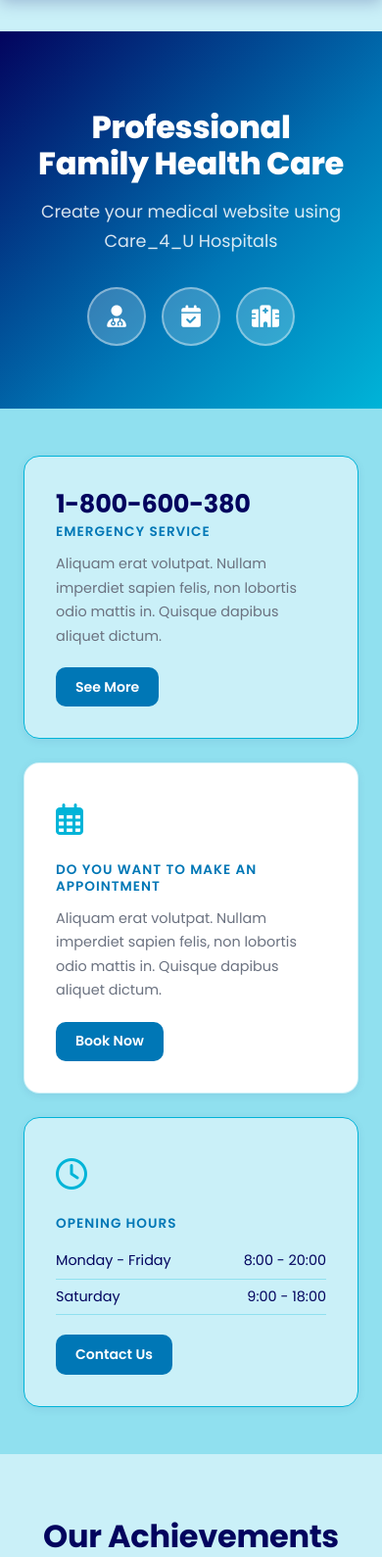
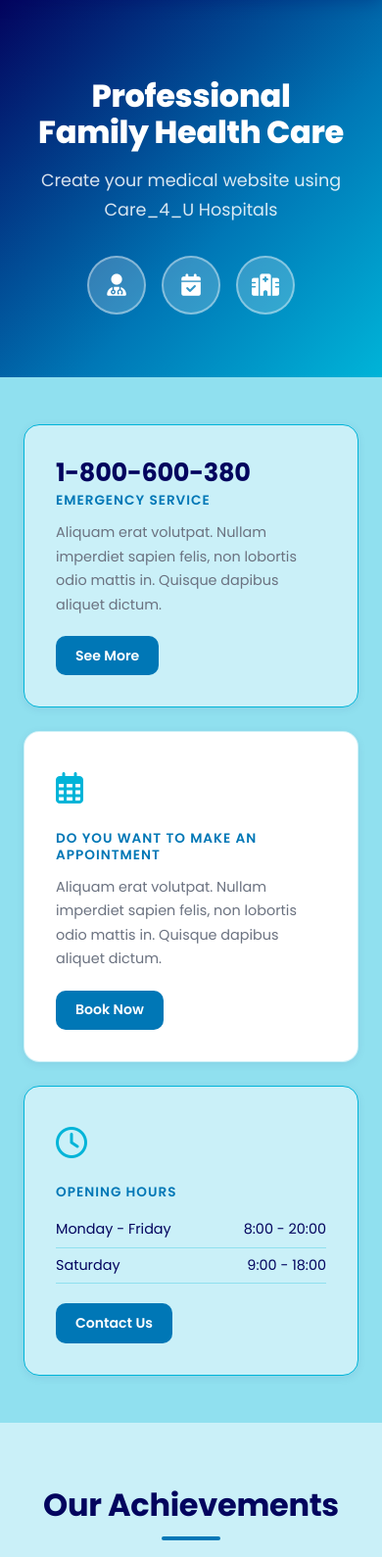
Before and after one commit to HARISHKUMAR2005488/AWS_CAPSTONE_CARE_4, a Flask app: page / in a window 390 px wide. Shown: the part 72-1661 px from the top of the page at 98% size. Run offline with Flask 3, Linux system fonts and the light colour scheme.

Commit message:
feat: Update CSS styles and versioning for improved layout and responsiveness

```diff
--- a/static/css/style.css
+++ b/static/css/style.css
@@ -147,7 +147,7 @@ a:hover {
 
 main {
   flex: 1;
-  padding: 2rem 0;
+  padding: 0;
 }
 
 /* ===== NAVBAR ===== */
@@ -529,6 +529,7 @@ main {
   display: grid;
   grid-template-columns: repeat(3, 1fr);
   gap: 1.5rem;
+  align-items: stretch;
 }
 
 .info-card {
@@ -538,6 +539,9 @@ main {
   box-shadow: var(--shadow-card);
   border: 1px solid rgba(0, 180, 216, .2);
   transition: var(--transition);
+  display: flex;
+  flex-direction: column;
+  height: 100%;
 }
 
 .info-card:hover {
@@ -588,6 +592,8 @@ main {
   font-size: .88rem;
   font-weight: 600;
   transition: var(--transition);
+  margin-top: auto;
+  align-self: flex-start;
 }
 
 .btn-card:hover {
--- a/templates/base.html
+++ b/templates/base.html
@@ -16,7 +16,7 @@
     <link rel="stylesheet" href="https://cdnjs.cloudflare.com/ajax/libs/font-awesome/6.4.0/css/all.min.css">
 
     <!-- Main Stylesheet -->
-    <link rel="stylesheet" href="{{ url_for('static', filename='css/style.css') }}?v=4.0">
+    <link rel="stylesheet" href="{{ url_for('static', filename='css/style.css') }}?v=5.1">
 
     {% block head %}{% endblock %}
 </head>
--- a/templates/user_new.html
+++ b/templates/user_new.html
@@ -41,8 +41,8 @@
         }
     </style>
 
-    <link rel="stylesheet" href="{{ url_for('static', filename='css/style.css') }}">
-    <link rel="stylesheet" href="{{ url_for('static', filename='css/patient-dashboard.css') }}">
+    <link rel="stylesheet" href="{{ url_for('static', filename='css/style.css') }}?v=5.1">
+    <link rel="stylesheet" href="{{ url_for('static', filename='css/patient-dashboard.css') }}?v=5.1">
     <link rel="stylesheet" href="https://cdnjs.cloudflare.com/ajax/libs/font-awesome/6.4.0/css/all.min.css">
 </head>
 
```
